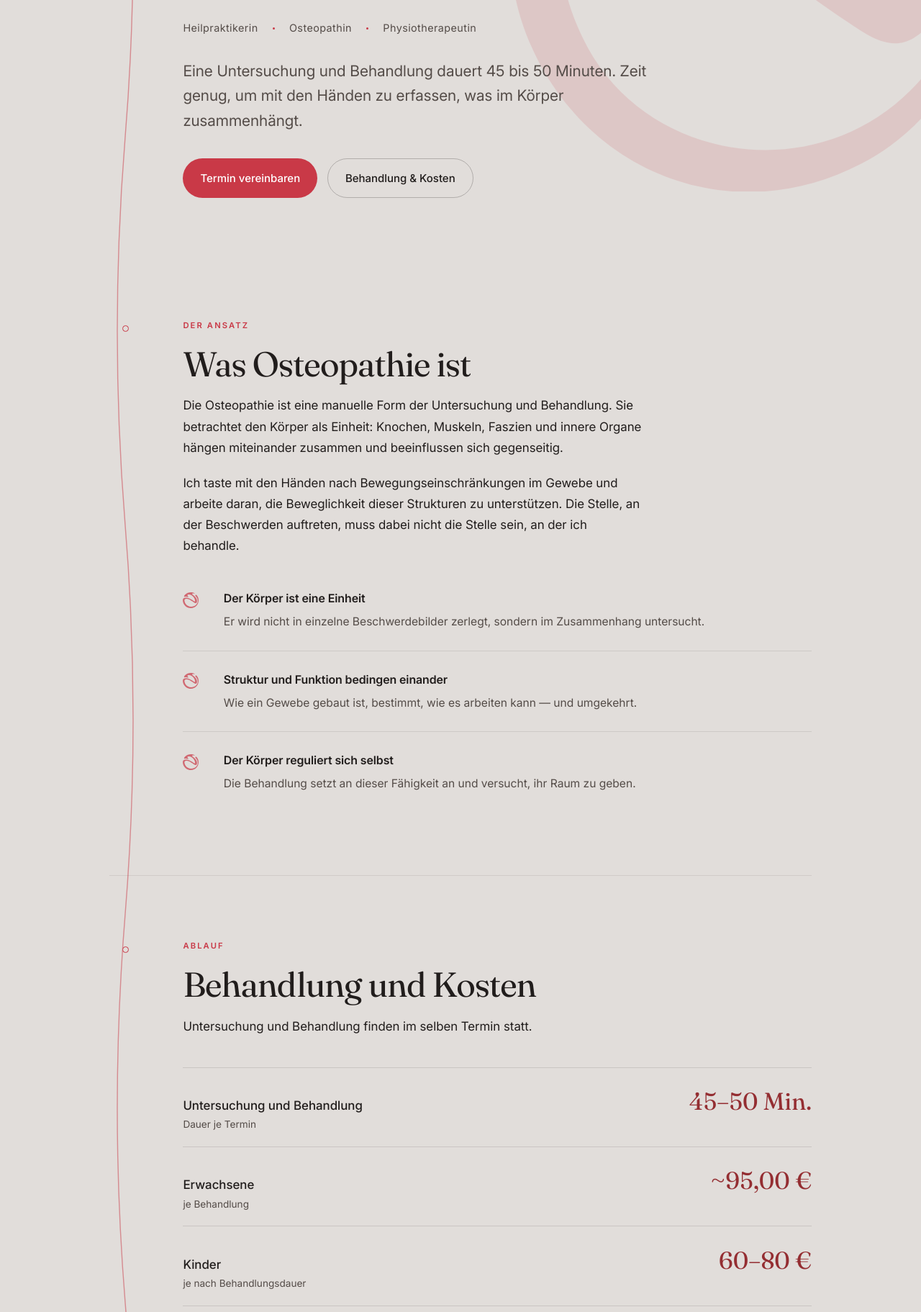
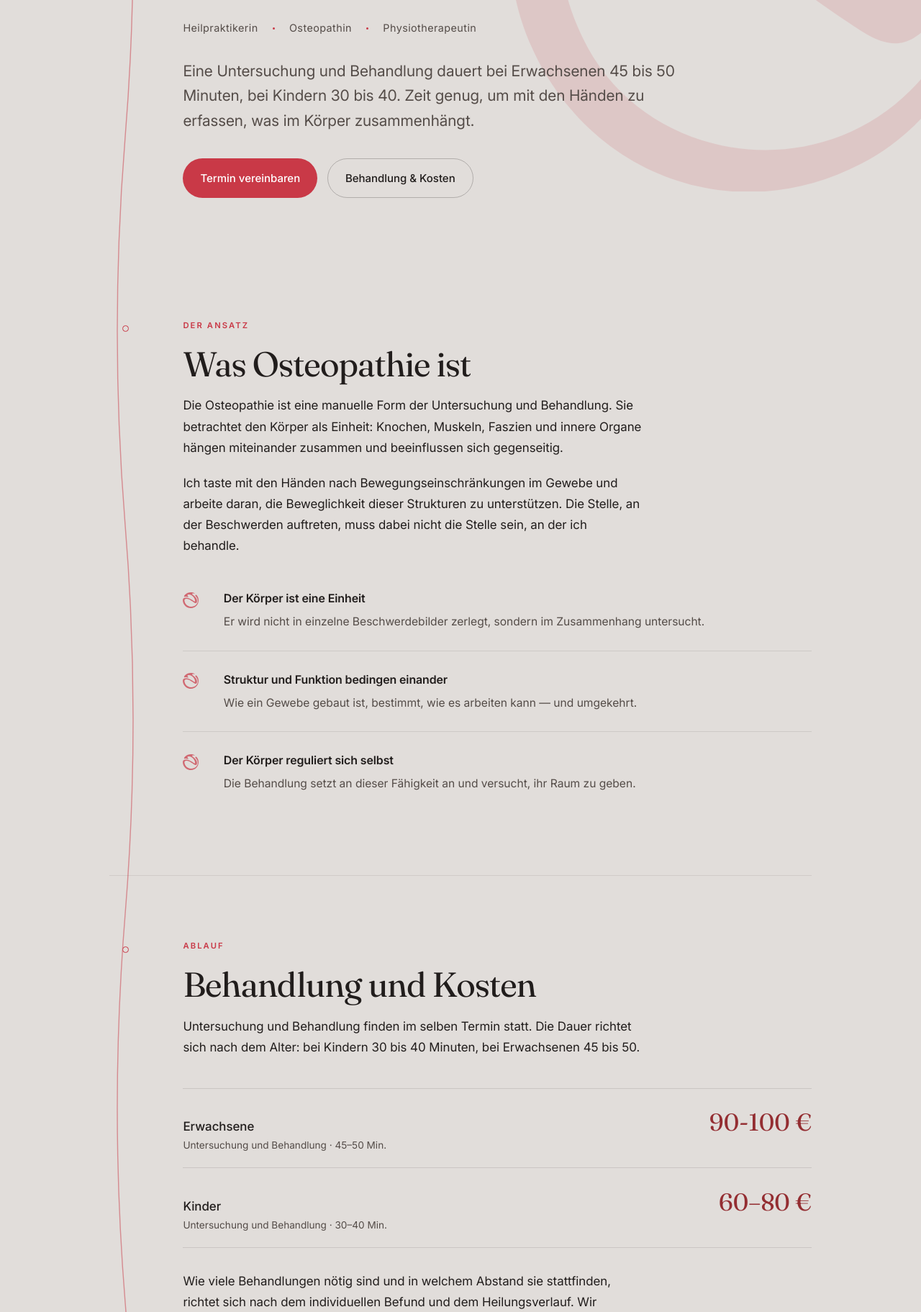
Before and after one commit to lorenzadomat/osteopathie-rhwd, a website: page index.html in a window 1280 px wide. Shown: the part 427-2250 px from the top of the page at 72% size. Drawn offline with Linux system fonts and the light colour scheme.

Commit message:
Preisanpassungen

```diff
--- a/index.html
+++ b/index.html
@@ -34,13 +34,13 @@
   <section class="hero">
     <div class="hero-mark"><svg aria-hidden="true" viewBox="0 0 240.41 239.9"><use href="#mark"></use></svg></div>
     <p class="eyebrow">Praxis für Osteopathie · Rheda-Wiedenbrück</p>
-    <h1>Gesa <em>Adomat</em></h1>
+    <h1><em>Gesa</em> <em>Adomat</em></h1>
     <ul class="rollen">
       <li>Heilpraktikerin</li>
       <li>Osteopathin</li>
       <li>Physiotherapeutin</li>
     </ul>
-    <p class="lead">Eine Untersuchung und Behandlung dauert 45 bis 50 Minuten. Zeit genug, um mit den Händen zu erfassen, was im Körper zusammenhängt.</p>
+    <p class="lead">Eine Untersuchung und Behandlung dauert bei Erwachsenen 45 bis 50 Minuten, bei Kindern 30 bis 40. Zeit genug, um mit den Händen zu erfassen, was im Körper zusammenhängt.</p>
     <div class="aktionen">
       <a class="knopf knopf-voll" href="tel:+4952423789588">Termin vereinbaren</a>
       <a class="knopf knopf-leer" href="#behandlung">Behandlung &amp; Kosten</a>
@@ -76,12 +76,11 @@
     <p class="eyebrow">Ablauf</p>
     <h2>Behandlung und Kosten</h2>
     <div class="sec-text">
-      <p>Untersuchung und Behandlung finden im selben Termin statt.</p>
+      <p>Untersuchung und Behandlung finden im selben Termin statt. Die Dauer richtet sich nach dem Alter: bei Kindern 30 bis 40 Minuten, bei Erwachsenen 45 bis 50.</p>
     </div>
     <dl class="preise">
-      <div class="preis"><dt>Untersuchung und Behandlung<small>Dauer je Termin</small></dt><dd>45–50&nbsp;Min.</dd></div>
-      <div class="preis"><dt>Erwachsene<small>je Behandlung</small></dt><dd>~95,00 €</dd></div>
-      <div class="preis"><dt>Kinder<small>je nach Behandlungsdauer</small></dt><dd>60–80 €</dd></div>
+      <div class="preis"><dt>Erwachsene<small>Untersuchung und Behandlung · 45–50 Min.</small></dt><dd>90-100 €</dd></div>
+      <div class="preis"><dt>Kinder<small>Untersuchung und Behandlung · 30–40 Min.</small></dt><dd>60–80 €</dd></div>
     </dl>
     <div class="sec-text">
       <p>Wie viele Behandlungen nötig sind und in welchem Abstand sie stattfinden, richtet sich nach dem individuellen Befund und dem Heilungsverlauf. Wir besprechen das nach der ersten Untersuchung.</p>
@@ -104,7 +103,7 @@
       <details>
         <summary>Erfüllt Ihre Praxis die Voraussetzungen für eine Erstattung?</summary>
         <div class="antwort">
-          <p>Ja. Voraussetzung sind ein abgeschlossenes Osteopathiestudium an einer anerkannten Schule sowie die Mitgliedschaft in einem Osteopathieverband (VOD) mit Eintrag auf dessen Therapeutenliste. Beides ist in meiner Praxis erfüllt.</p>
+          <p>Ja. Voraussetzung sind ein abgeschlossenes Osteopathiestudium an einer anerkannten Schule (SKOM Hamburg, 1995-2000) sowie die Mitgliedschaft in einem Osteopathieverband (VOD) mit Eintrag auf dessen Therapeutenliste. Beides ist in meiner Praxis erfüllt.</p>
           <p><a class="verweis" href="https://www.osteopathie.de/m1142" target="_blank" rel="noopener noreferrer">osteopathie.de<svg viewBox="0 0 12 12" fill="none" stroke="currentColor" stroke-width="1.6" aria-hidden="true"><path d="M3 9L9 3M9 3H4.2M9 3v4.8"/></svg></a></p>
         </div>
       </details>
```
